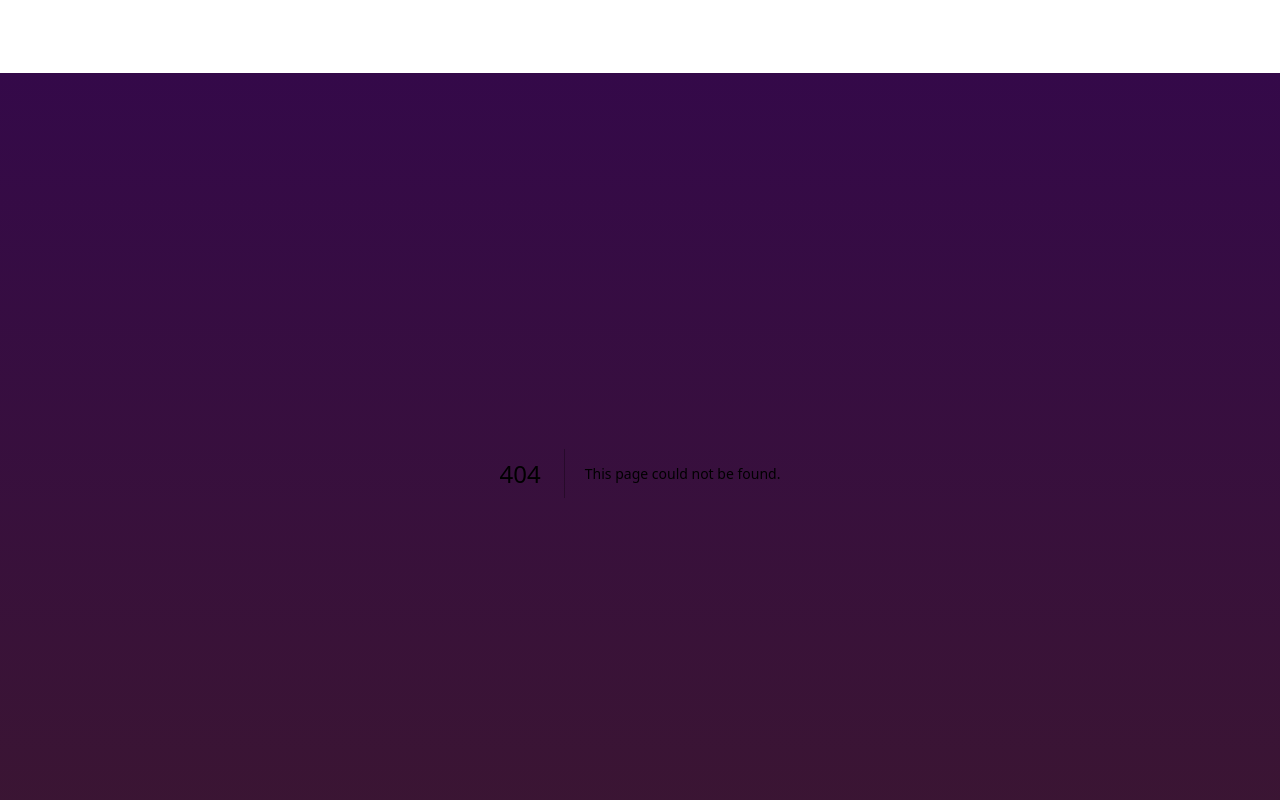
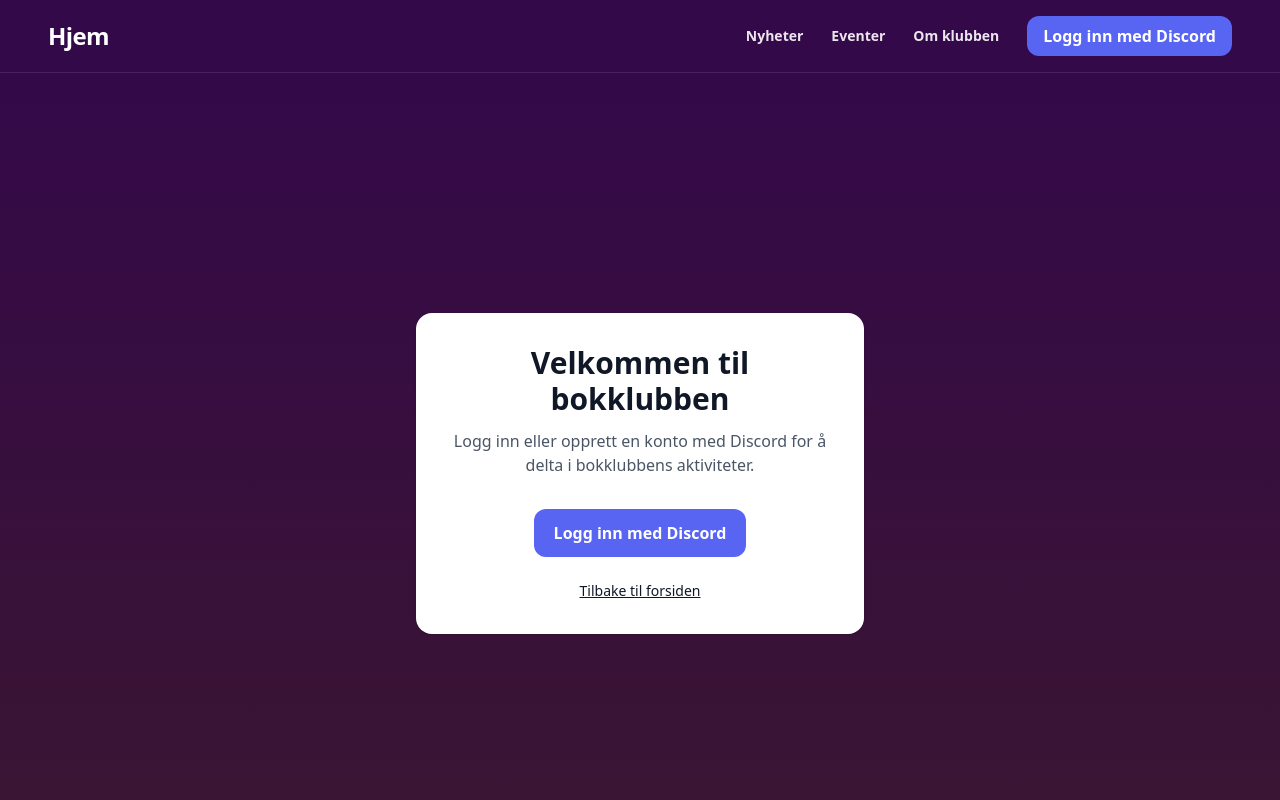
Before and after one commit to JosefBurkan/bokklubb, a Next.js app: page /login in a window 1280 px wide. Before the commit this address had no page. Shown: the top 800 px of the page. Built offline with nearby package versions, Linux system fonts and the light colour scheme; no server answers.

Commit message:
Implemented Discord OAuth Login

```diff
--- /dev/null
+++ b/app/auth/callback/route.ts
@@ -0,0 +1,36 @@
+import { NextResponse } from "next/server";
+import { cookies } from "next/headers";
+import { createClient } from "@/supabase/server";
+
+export async function GET(request: Request) {
+  const requestUrl = new URL(request.url);
+  const code = requestUrl.searchParams.get("code");
+  const requestedNext = requestUrl.searchParams.get("next") ?? "/";
+
+  // Only allow relative paths to prevent external redirects.
+  const next = requestedNext.startsWith("/") &&
+    !requestedNext.startsWith("//")
+    ? requestedNext
+    : "/";
+
+  if (!code) {
+    return NextResponse.redirect(
+      new URL("/?authError=missing_code", requestUrl.origin),
+    );
+  }
+
+  const cookieStore = await cookies();
+  const supabase = createClient(cookieStore);
+
+  const { error } = await supabase.auth.exchangeCodeForSession(code);
+
+  if (error) {
+    console.error("Discord callback failed:", error.message);
+
+    return NextResponse.redirect(
+      new URL("/?authError=discord_login_failed", requestUrl.origin),
+    );
+  }
+
+  return NextResponse.redirect(new URL(next, requestUrl.origin));
+}
--- /dev/null
+++ b/app/auth/logout/route.ts
@@ -0,0 +1,15 @@
+
+import { NextResponse } from "next/server";
+import { cookies } from "next/headers";
+import { createClient } from "@/supabase/server";
+
+export async function POST(request: Request) {
+  const cookieStore = await cookies();
+  const supabase = createClient(cookieStore);
+
+  await supabase.auth.signOut();
+
+  return NextResponse.redirect(new URL("/", request.url), {
+    status: 303,
+  });
+}
--- /dev/null
+++ b/app/components/DiscordLoginButton.tsx
@@ -0,0 +1,48 @@
+
+"use client";
+
+import { createClient } from "@/supabase/client";
+import { useState } from "react";
+
+export default function DiscordLoginButton() {
+  const [error, setError] = useState("");
+  const [loading, setLoading] = useState(false);
+
+  async function loginWithDiscord() {
+    setError("");
+    setLoading(true);
+
+    const supabase = createClient();
+
+    const { error } = await supabase.auth.signInWithOAuth({
+      provider: "discord",
+      options: {
+        redirectTo: `${window.location.origin}/auth/callback?next=/`,
+      },
+    });
+
+    if (error) {
+      setError(error.message);
+      setLoading(false);
+    }
+  }
+
+  return (
+    <div>
+      <button
+        type="button"
+        onClick={loginWithDiscord}
+        disabled={loading}
+        className="rounded-xl bg-[#5865F2] px-5 py-3 font-semibold text-white transition hover:bg-[#4752C4] disabled:opacity-50"
+      >
+        {loading ? "Sender deg til Discord..." : "Logg inn med Discord"}
+      </button>
+
+      {error && (
+        <p role="alert" className="mt-3 text-sm text-red-600">
+          Kunne ikke starte Discord-innlogging: {error}
+        </p>
+      )}
+    </div>
+  );
+}
--- a/app/components/Navbar.tsx
+++ b/app/components/Navbar.tsx
@@ -1,5 +1,5 @@
-import { link } from "fs";
 import Link from "next/link";
+import UserStatus from "@/app/components/UserStatus";
 
 export default function Navbar() {
   const linkStyle = `
@@ -50,6 +50,9 @@
         Om klubben
       </Link>
 
+      <UserStatus />
+
+
     </nav>
   );
 }
--- /dev/null
+++ b/app/components/UserStatus.tsx
@@ -0,0 +1,58 @@
+
+import Link from "next/link";
+import { cookies } from "next/headers";
+import { createClient } from "@/supabase/server";
+
+export default async function UserStatus() {
+  const cookieStore = await cookies();
+  const supabase = createClient(cookieStore);
+
+  const { data: { user } } = await supabase.auth.getUser();
+
+  if (!user) {
+    return (
+      <Link
+        href="/login"
+        className="rounded-xl bg-[#5865F2] px-4 py-2 font-semibold text-white transition hover:bg-[#4752C4]"
+      >
+        Logg inn med Discord
+      </Link>
+    );
+  }
+
+  const username =
+    user.user_metadata?.full_name ??
+    user.user_metadata?.name ??
+    user.user_metadata?.preferred_username ??
+    "Bruker";
+
+  const avatar = user.user_metadata?.avatar_url;
+
+  return (
+    <div className="flex items-center gap-3">
+      {avatar && (
+        <img
+          src={avatar}
+          alt=""
+          className="h-10 w-10 rounded-full"
+        />
+      )}
+
+      <div className="min-w-0">
+        <p className="text-sm text-gray-500">Logget inn som</p>
+        <p className="max-w-40 truncate font-semibold">
+          {username}
+        </p>
+      </div>
+
+      <form action="/auth/logout" method="POST">
+        <button
+          type="submit"
+          className="rounded-xl border border-gray-300 px-4 py-2 transition hover:bg-gray-100"
+        >
+          Logg ut
+        </button>
+      </form>
+    </div>
+  );
+}
--- /dev/null
+++ b/app/login/page.tsx
@@ -0,0 +1,27 @@
+import Link from "next/link";
+import DiscordLoginButton from "@/app/components/DiscordLoginButton";
+
+export default function LoginPage() {
+  return (
+    <main className="flex min-h-screen items-center justify-center bg-[var(--main)] px-6 py-10">
+      <div className="w-full max-w-md rounded-2xl bg-white p-8 text-center shadow-sm">
+        <h1 className="text-3xl font-bold text-gray-900">
+          Velkommen til bokklubben
+        </h1>
+
+        <p className="mt-3 text-gray-600">
+          Logg inn eller opprett en konto med Discord for å delta i
+          bokklubbens aktiviteter.
+        </p>
+
+        <div className="mt-8">
+          <DiscordLoginButton />
+        </div>
+
+        <Link href="/" className="mt-6 inline-block text-sm underline">
+          Tilbake til forsiden
+        </Link>
+      </div>
+    </main>
+  );
+}
```
